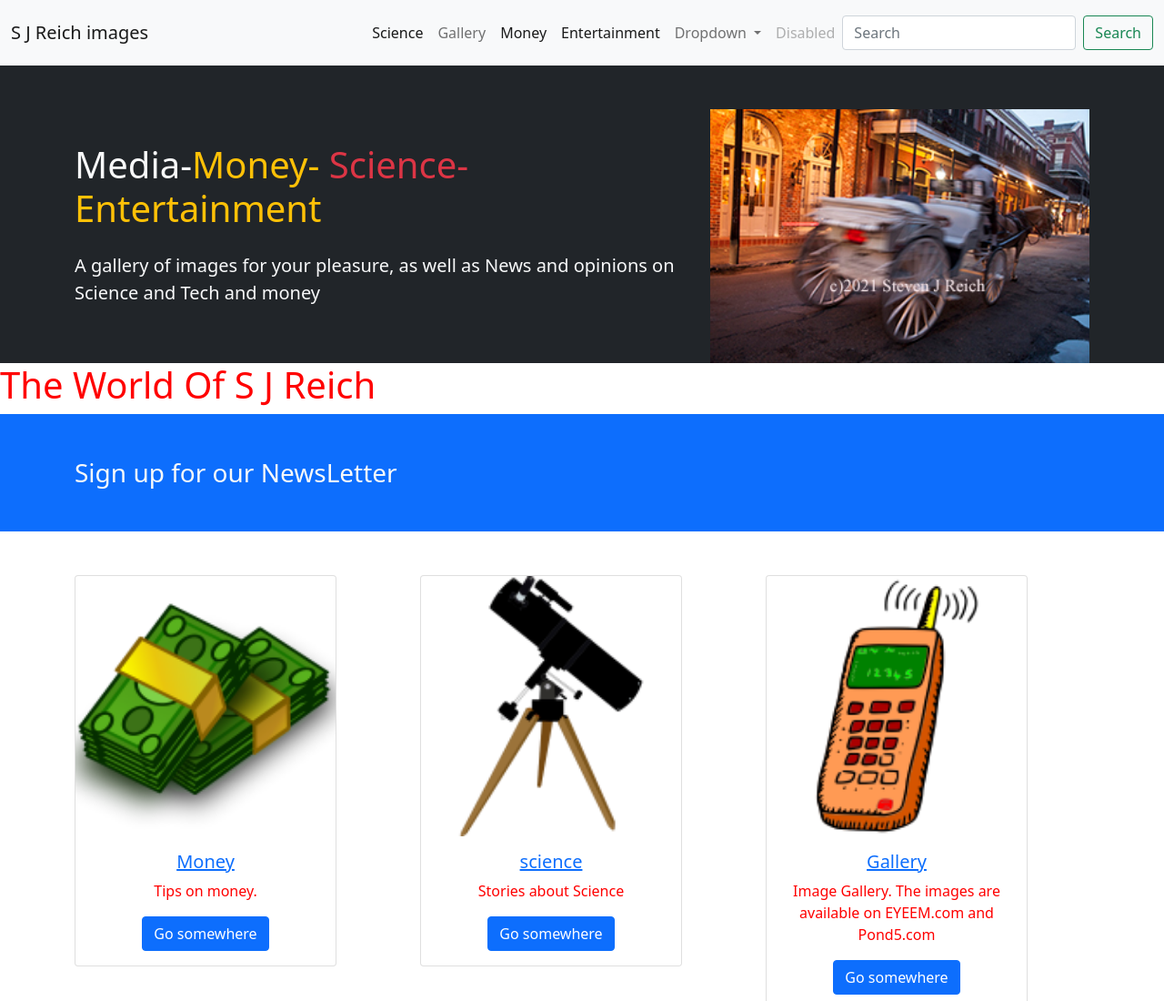
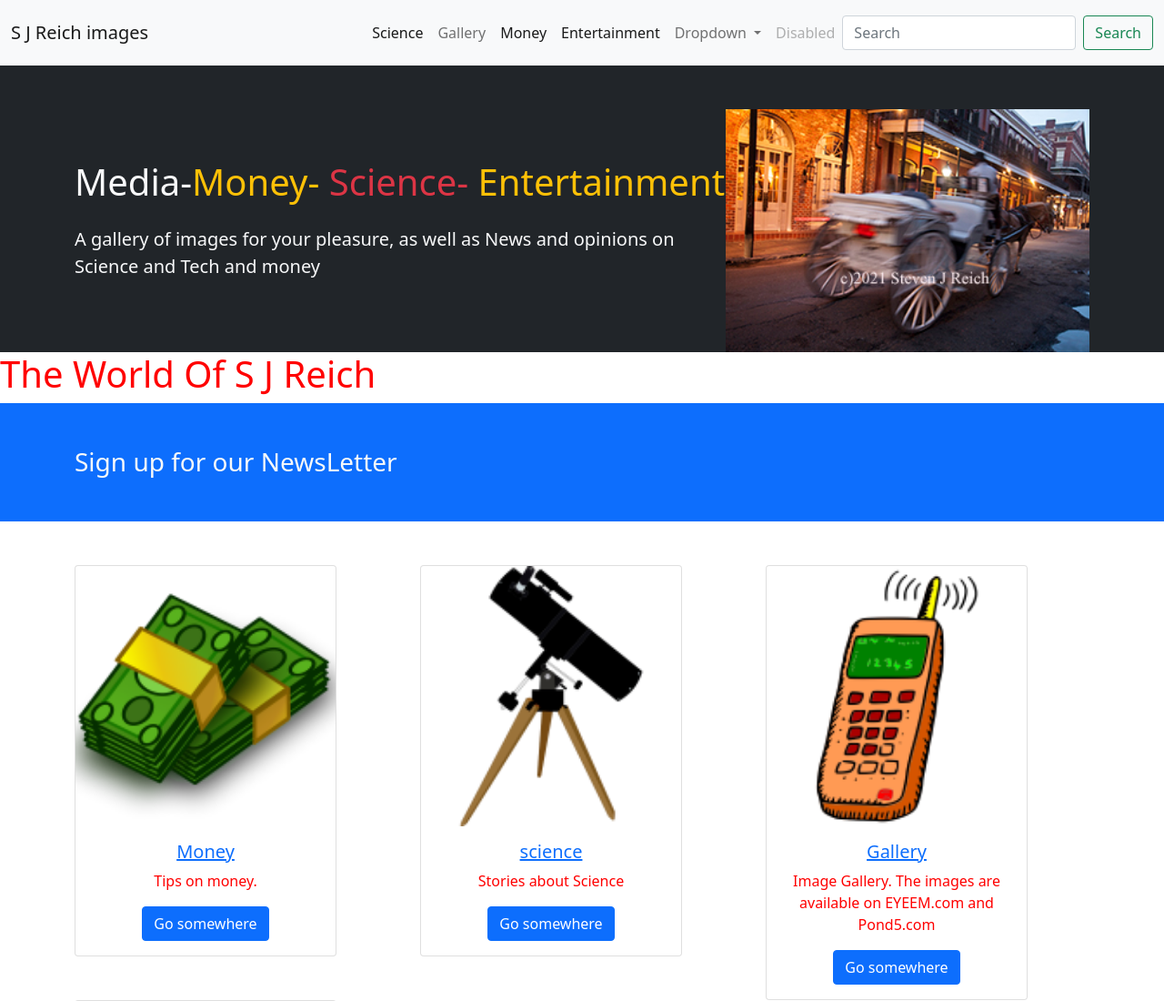
Before and after one commit to srichj/sjrmedia, a plain HTML site: page index.html in a window 1280 px wide. Shown: the top 1100 px of the page at 91% size. Drawn offline with nearby package versions, Linux system fonts and the light colour scheme.

Commit message:
Add files via upload

```diff
--- a/index.html
+++ b/index.html
@@ -70,8 +70,9 @@
 
              </div>
 
-
-             <img class="im-fluid w-50 d-none d-sm-block" src="images/sjrweb_copy.jpg" alt="horse-drawm-carriage">
+            <a href="Gallery.html">
+             <img class="im-fluid d-none d-sm-block" src="images/sjrweb_copy.jpg" width="400" alt="horse-drawm-carriage">
+            </a>
 
 
          </div>
```
